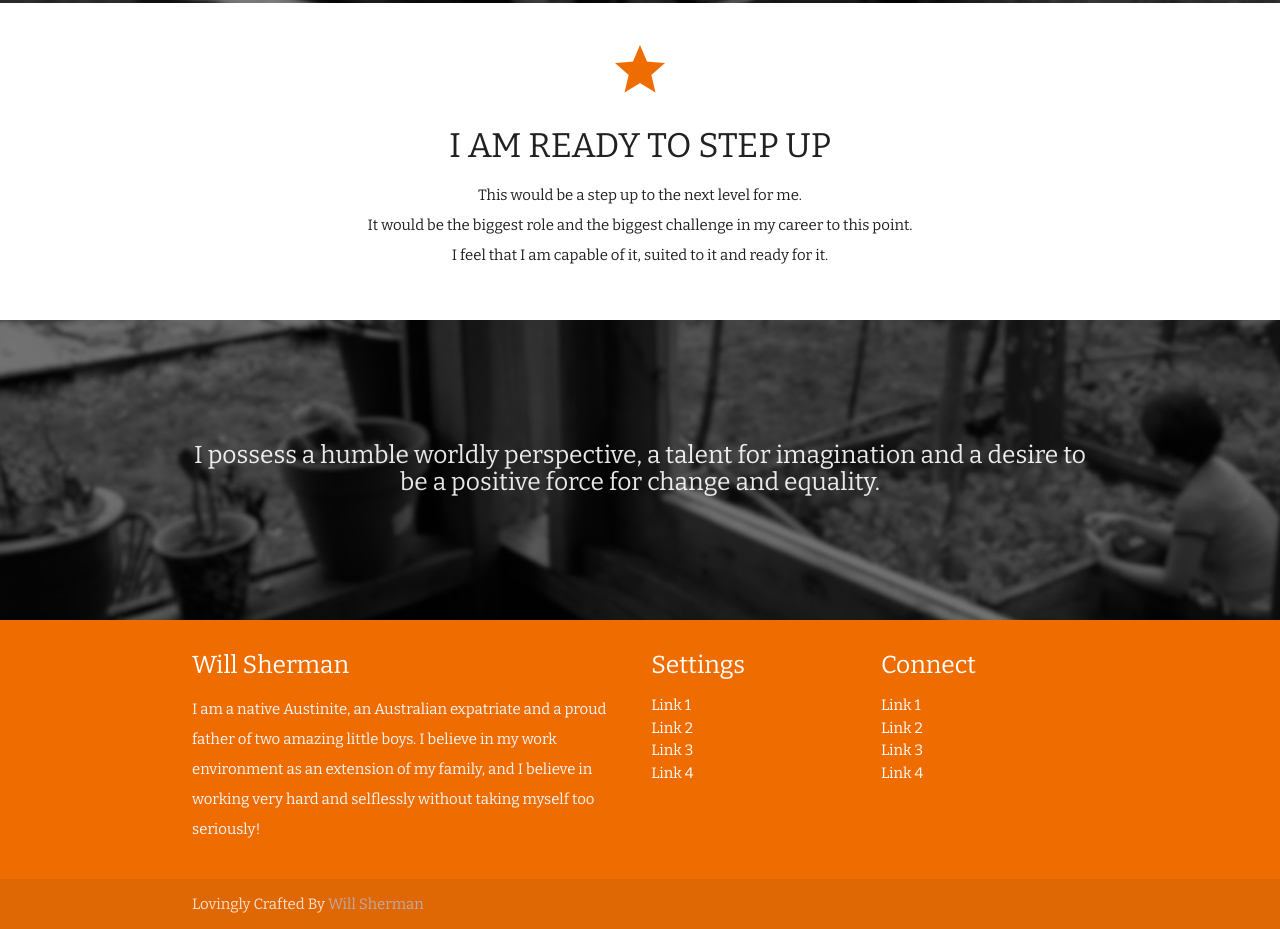
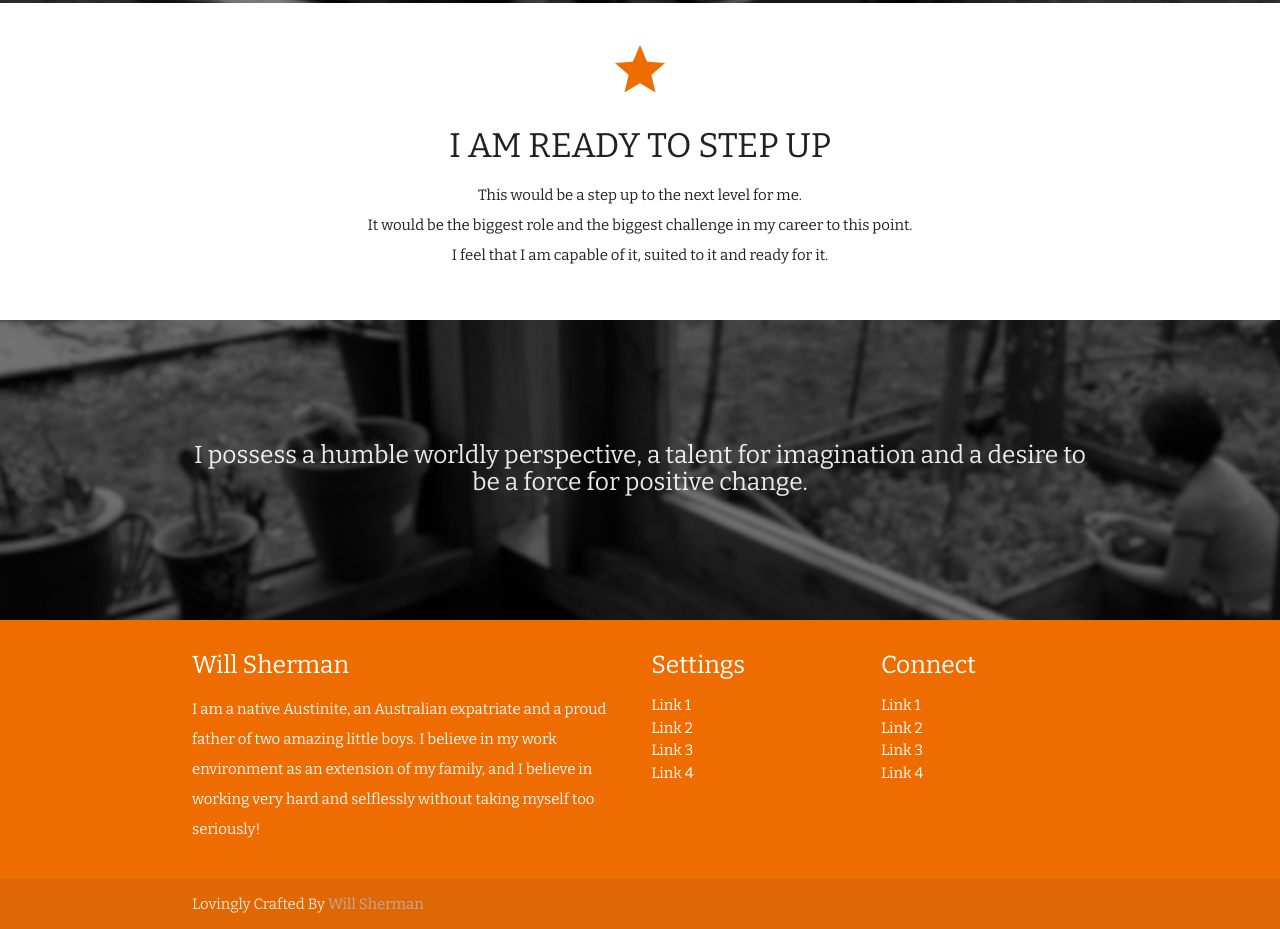
Before and after one commit to vvj5/w21, a plain HTML site: page parallax-template/index.html in a window 1280 px wide. Shown: the part 1051-1980 px from the top of the page. Drawn offline with nearby package versions, Linux system fonts and the light colour scheme.

Commit message:
copy changes

```diff
--- a/parallax-template/index.html
+++ b/parallax-template/index.html
@@ -157,7 +157,7 @@
     <div class="section no-pad-bot">
       <div class="container">
         <div class="row center">
-          <h5 class="header col s12 light">I possess a humble worldly perspective, a talent for imagination and a desire to be a positive force for change and equality.</h5>
+          <h5 class="header col s12 light">I possess a humble worldly perspective, a talent for imagination and a desire to be a force for positive change.</h5>
         </div>
       </div>
     </div>
```
